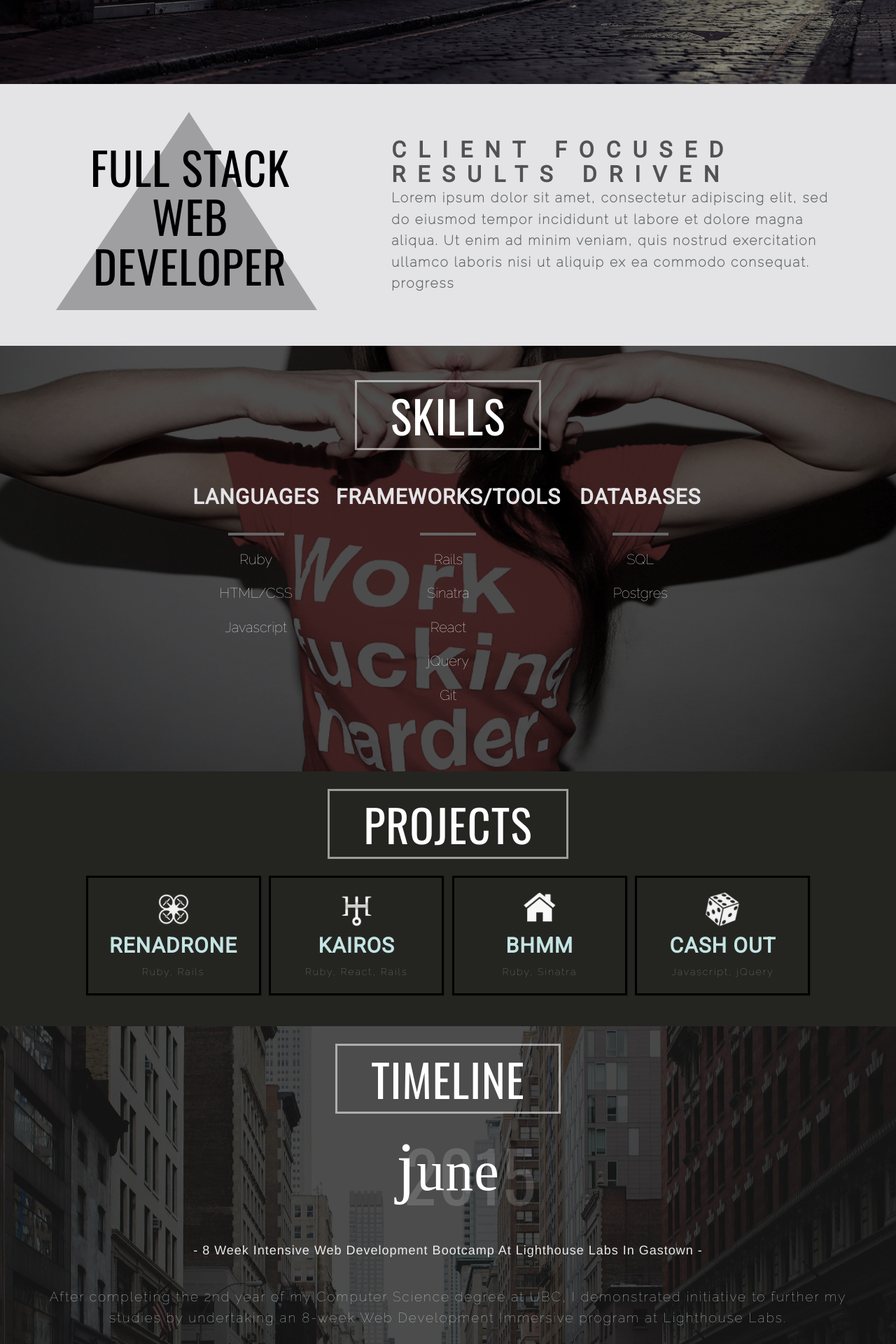
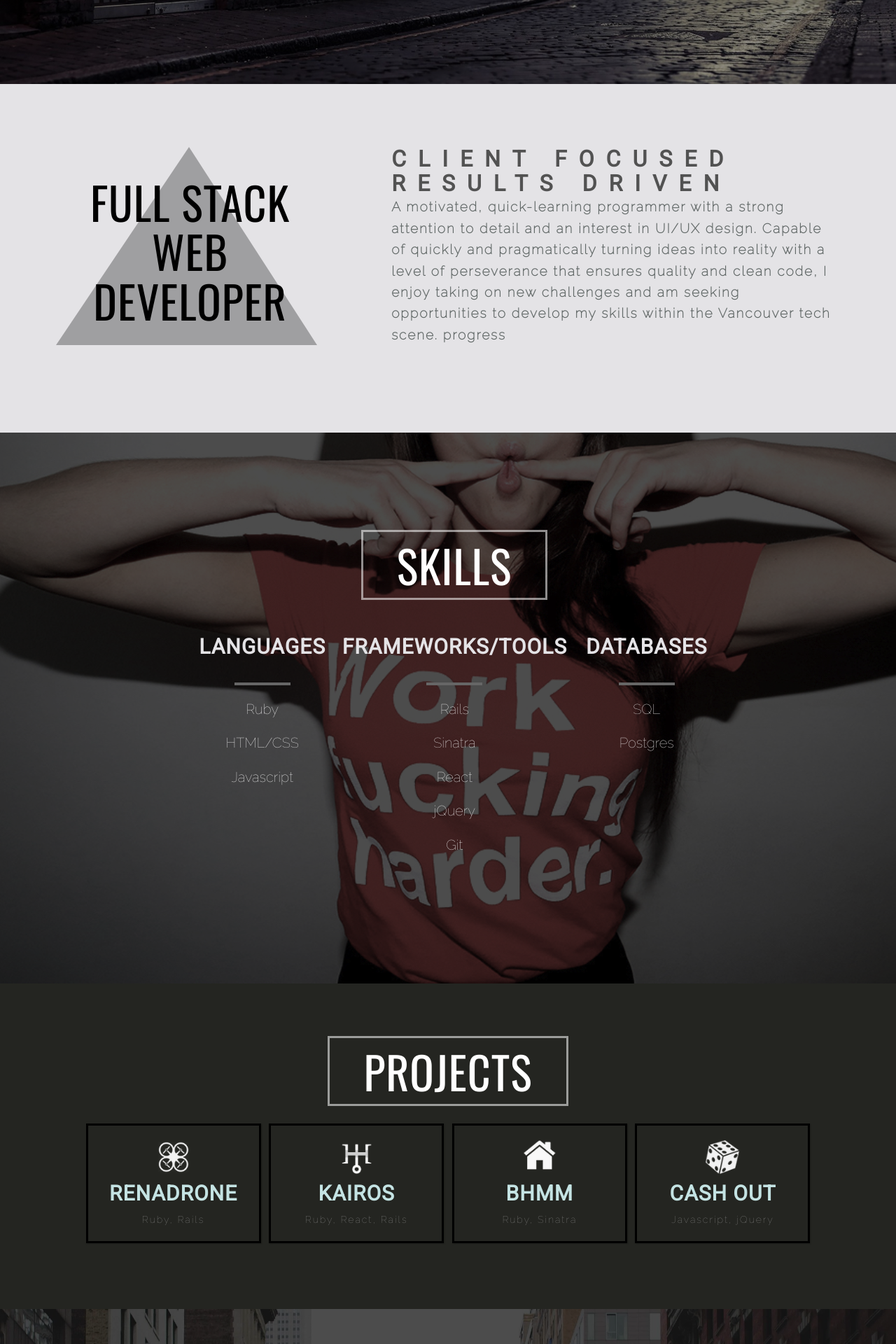
Before and after one commit to stephanielam/stephanielam, a PHP site: page /index.html in a window 1280 px wide. Shown: the part 680-2600 px from the top of the page at 70% size. Run offline with PHP 8.4, Linux system fonts and the light colour scheme; style sheets or scripts are compiled from the project's sources; some libraries are stand-ins or nearby versions; some web fonts are replaced.

Commit message:
Stylesheet changes

```diff
--- a/index.html
+++ b/index.html
@@ -57,7 +57,7 @@
   <div id="main">
     <div class="container">
       <h3>software developer</h3>
-      <h1 class="border">Stephanie Lam</h1>
+      <h1>Stephanie Lam</h1>
       <p class="description">LIGHTHOUSE LABS 2015 X UBC B.SC CS 2018</p>
     </div>
   </div>
@@ -70,19 +70,15 @@
       <div class="col-md-7">
         <h2>client focused <br> results driven</h2>
         <p>
-          Lorem ipsum dolor sit amet, consectetur adipiscing elit, sed do eiusmod tempor incididunt ut labore et dolore magna aliqua. Ut enim ad minim veniam, quis nostrud exercitation ullamco laboris nisi ut aliquip ex ea commodo consequat.
-            <!-- Taking pride in my work as a passionate full-stack web developer, I'm looking to expand my skills and continue to find opportunies to learn more and develop projects from beginning to end. Leaning towards front-end, I would love to be involved in design and
-
-            I'm capable of and enjoy learning, a necessity -->
+        A motivated, quick-learning programmer with a strong attention to detail and an interest in UI/UX design. Capable of quickly and pragmatically turning ideas into reality with a level of perseverance that ensures quality and clean code, I enjoy taking on new challenges and am seeking opportunities to develop my skills within the Vancouver tech scene.
             progress
           </p>
         </div>
       </div>
     </div>
     <div id="skills">
-      <div class="circle">
+      <div class="container">
         <h1><span class="border">Skills</span></h1>
-      </div>
         <div class="small-ctn">
           <h2>Languages</h2>
           <div class="divider"></div>
@@ -110,6 +106,7 @@
             <li>SQL</li>
             <li>Postgres</li>
           </ul>
+        </div>
       </div>
     </div>
     <div id="projects">
@@ -151,8 +148,7 @@
         <h3>- 8 week intensive web development bootcamp at Lighthouse Labs in Gastown - </h3>
         <br>
         <p>
-          After completing the 2nd year of my Computer Science degree at UBC, I demonstrated initiative to further my studies by undertaking an 8-week Web Development Immersive program at Lighthouse Labs.
-          <!-- Lighthouse has undeniably been the most significant decision I have made to date. Until now, the best investment I had ever made was having my eyebcontainers tattooed so I felt obligated to take a risk. After giving up my entire bank account and summer spending 60+ hr/week learning with a diverszse group of people,  -->
+          After completing the 2nd year of my Computer Science degree at UBC, I demonstrated initiative to further my studies by undertaking an 8-week Web Development Immersive program at Lighthouse Labs. This program has undeniably been the most significant decision I have made to date and my best investment of my time and money. During this program I learned HTML, CSS, Ruby, Sinatra, Rails, and the list goes on.
         </p>
 
         <h1 class="month"><span>A</span>ugust
@@ -160,7 +156,7 @@
         </h1>
         <h3>- Software Developer at Wishpond Technologies in Coal Harbour -</h3>
         <br>
-        <p>With a head start in coding through real-world projects and mentorship from industry professionals, I took advantage of the momentum I had from Lighthouse and made changes to my plan for the upcoming year. After some deliberation, I decided I would take a break from university to pursue a full-time career and gain real life experince.
+        <p>With a head start in coding through real-world projects and mentorship from industry professionals, I took advantage of the momentum I had from Lighthouse and made changes to my plan for the upcoming year. After some deliberation, I decided I would take a short break from university to pursue a full-time career and gain real life experince.
         </p>
 
         <h1 class="month"><span>J</span>anuary
@@ -169,9 +165,17 @@
         <h3>- Freelancing -</h3>
         <br>
         <p>
-          <!--     This is probably the most torn I've ever been. Being in a predicament where i don't know if my university experience is worth stopping the pursuit of your career -->
+          <!--     This is probably the most torn I've ever been. Being in a predicament where i don't know if my university experience is worth stopping the pursuit of your career. Some people may be completely against my decision of going back to university after being given all the tools I needed to pursue a career and get ahead while at this age but I knew this was an experience that I wouldn't be able to get back. University is a completely different ball park from highschool which in my opinion is a huge waste of time. -->
+          Lorem ipsum dolor sit amet, consectetur adipiscing elit, sed do eiusmod tempor incididunt ut labore et dolore magna aliqua. Ut enim ad minim veniam, quis nostrud exercitation ullamco laboris nisi ut aliquip ex ea commodo consequat. </p>
 
-          Lorem ipsum dolor sit amet, consectetur adipiscing elit, sed do eiusmod tempor incididunt ut labore et dolore magna aliqua. Ut enim ad minim veniam, quis nostrud exercitation ullamco laboris nisi ut aliquip ex ea commodo consequat. </p>
+        <h1 class="month"><span>S</span>eptember
+          <span class="year">2016</span>
+        </h1>
+        <h3>- Communications Department Head in CVC at UBC-</h3>
+        <p>
+          Duis aute irure dolor in reprehenderit in voluptate velit esse cillum dolore eu fugiat nulla pariatur. Excepteur sint occaecat cupidatat non proident, sunt in culpa qui officia deserunt mollit anim id est laborum.
+        </p>
+
         <h1 class="month"><span>M</span>ay
           <span class="year">2018</span>
         </h1>
--- a/sass/styles.scss
+++ b/sass/styles.scss
@@ -23,7 +23,7 @@ body {
 }
 
 .container {
-  padding: 40px 10px;
+  padding: 90px 10px;
 }
 
 h1 {
@@ -118,6 +118,7 @@ a {
     font-size: 84px;
     font-family: Raleway;
     font-weight: bold;
+    padding: 20px;
   }
 
   h3 {
@@ -159,7 +160,7 @@ a {
     color: #525252;
     font-size: 32px;
     letter-spacing: 17px;
-    margin: 37px 0px 0px 0px;
+    margin: 0px;
   }
 
   p {
@@ -216,7 +217,12 @@ a {
   h3 {
     text-transform: capitalize;
     font-size: 18px;
-    color: rgba(255, 255, 255, 0.9);
+    font-family: Times New Roman;
+    color: rgba(255, 255, 255, 0.7);
+  }
+
+  p {
+    color: white
   }
 
   p > span {
--- a/stylesheets/styles.css
+++ b/stylesheets/styles.css
@@ -21,7 +21,7 @@ body {
 
 /* line 25, ../sass/styles.scss */
 .container {
-  padding: 40px 10px;
+  padding: 90px 10px;
 }
 
 /* line 29, ../sass/styles.scss */
@@ -127,27 +127,28 @@ a:hover {
   font-size: 84px;
   font-family: Raleway;
   font-weight: bold;
+  padding: 20px;
 }
-/* line 123, ../sass/styles.scss */
+/* line 124, ../sass/styles.scss */
 #main h3 {
   color: rgba(255, 255, 255, 0.38);
   letter-spacing: 15px;
 }
-/* line 128, ../sass/styles.scss */
+/* line 129, ../sass/styles.scss */
 #main .container {
   padding-top: 16%;
 }
-/* line 132, ../sass/styles.scss */
+/* line 133, ../sass/styles.scss */
 #main p {
   letter-spacing: 7px;
 }
 
-/* line 137, ../sass/styles.scss */
+/* line 138, ../sass/styles.scss */
 #profile {
   background: #E4E3E6;
   text-align: left;
 }
-/* line 141, ../sass/styles.scss */
+/* line 142, ../sass/styles.scss */
 #profile .triangle {
   position: absolute;
   width: 373px;
@@ -156,7 +157,7 @@ a:hover {
   border-right: 183px solid transparent;
   border-bottom: 283px solid rgba(0, 0, 0, 0.3);
 }
-/* line 150, ../sass/styles.scss */
+/* line 151, ../sass/styles.scss */
 #profile h1 {
   color: black;
   width: 383px;
@@ -164,59 +165,59 @@ a:hover {
   position: relative;
   top: 43px;
 }
-/* line 158, ../sass/styles.scss */
+/* line 159, ../sass/styles.scss */
 #profile h2 {
   color: #525252;
   font-size: 32px;
   letter-spacing: 17px;
-  margin: 37px 0px 0px 0px;
+  margin: 0px;
 }
-/* line 165, ../sass/styles.scss */
+/* line 166, ../sass/styles.scss */
 #profile p {
   color: #616867;
   font-weight: bolder;
 }
 
-/* line 171, ../sass/styles.scss */
+/* line 172, ../sass/styles.scss */
 #skills {
   background-attachment: fixed;
   background-image: linear-gradient(to bottom, rgba(0, 0, 0, 0.7) 0%, rgba(0, 0, 0, 0.7) 100%), url(../images/background1.jpg);
   background-size: cover;
   padding: 5%;
 }
-/* line 177, ../sass/styles.scss */
+/* line 178, ../sass/styles.scss */
 #skills h2 {
   color: #E4E3E6;
   padding: 19px 0px 0px 0px;
 }
 
-/* line 183, ../sass/styles.scss */
+/* line 184, ../sass/styles.scss */
 #projects {
   background: #242521;
 }
-/* line 186, ../sass/styles.scss */
+/* line 187, ../sass/styles.scss */
 #projects p {
   font-size: 14px;
 }
 
-/* line 191, ../sass/styles.scss */
+/* line 192, ../sass/styles.scss */
 #blog {
   background-attachment: fixed;
   background-image: linear-gradient(to bottom, rgba(0, 0, 0, 0.7) 0%, rgba(0, 0, 0, 0.7) 100%), url(../images/background0.jpeg);
   background-size: cover;
 }
-/* line 196, ../sass/styles.scss */
+/* line 197, ../sass/styles.scss */
 #blog .month {
   font-family: Monsieur La Doulaise;
   text-transform: lowercase;
   font-size: 80px;
   position: relative;
 }
-/* line 203, ../sass/styles.scss */
+/* line 204, ../sass/styles.scss */
 #blog .month > span {
   font-size: 100px;
 }
-/* line 207, ../sass/styles.scss */
+/* line 208, ../sass/styles.scss */
 #blog .year {
   position: absolute;
   font-family: Oswald;
@@ -225,45 +226,50 @@ a:hover {
   top: 10px;
   right: 39%;
 }
-/* line 216, ../sass/styles.scss */
+/* line 217, ../sass/styles.scss */
 #blog h3 {
   text-transform: capitalize;
   font-size: 18px;
-  color: rgba(255, 255, 255, 0.9);
+  font-family: Times New Roman;
+  color: rgba(255, 255, 255, 0.7);
 }
-/* line 222, ../sass/styles.scss */
+/* line 223, ../sass/styles.scss */
+#blog p {
+  color: white;
+}
+/* line 227, ../sass/styles.scss */
 #blog p > span {
   letter-spacing: 10px;
 }
 
-/* line 227, ../sass/styles.scss */
+/* line 232, ../sass/styles.scss */
 #art {
   background: #BFD0CD;
 }
-/* line 229, ../sass/styles.scss */
+/* line 234, ../sass/styles.scss */
 #art h1 {
   color: black;
 }
-/* line 232, ../sass/styles.scss */
+/* line 237, ../sass/styles.scss */
 #art img {
   max-height: 350px;
   max-width: 340px;
   padding: 10px;
 }
 
-/* line 239, ../sass/styles.scss */
+/* line 244, ../sass/styles.scss */
 #contact {
   background: black;
 }
-/* line 242, ../sass/styles.scss */
+/* line 247, ../sass/styles.scss */
 #contact .container {
   padding: 14% 2%;
 }
-/* line 246, ../sass/styles.scss */
+/* line 251, ../sass/styles.scss */
 #contact h2 {
   margin: 25px;
 }
-/* line 250, ../sass/styles.scss */
+/* line 255, ../sass/styles.scss */
 #contact img {
   height: 20px;
   margin: 10px;
@@ -276,7 +282,7 @@ a:hover {
   font-weight: normal;
   font-style: normal;
 }
-/* line 270, ../sass/styles.scss */
+/* line 275, ../sass/styles.scss */
 #projects .small-ctn {
   display: inline-table;
   box-shadow: 1px 1px 2px rgba(0, 0, 0, 0.2);
@@ -291,7 +297,7 @@ a:hover {
   -ms-transition: all 300ms linear;
   transition: all 300ms linear;
 }
-/* line 284, ../sass/styles.scss */
+/* line 289, ../sass/styles.scss */
 #projects .small-ctn:hover {
   float: clear;
   background: rgba(0, 0, 0, 0.83);
@@ -302,7 +308,7 @@ a:hover {
   -o-transform: scale(1.1);
   transform: scale(1.1);
 }
-/* line 296, ../sass/styles.scss */
+/* line 301, ../sass/styles.scss */
 #projects .ca-icon {
   display: inline-block;
   top: 10%;
@@ -314,7 +320,7 @@ a:hover {
   -ms-transition: all 400ms linear;
   transition: all 400ms linear;
 }
-/* line 308, ../sass/styles.scss */
+/* line 313, ../sass/styles.scss */
 #projects .small-ctn:hover .ca-icon {
   opacity: 0.2;
   position: absolute;
@@ -329,7 +335,7 @@ a:hover {
   -moz-animation: smallToBig 800ms alternate infinite ease;
   -ms-animation: smallToBig 800ms alternate infinite ease;
 }
-/* line 323, ../sass/styles.scss */
+/* line 328, ../sass/styles.scss */
 #projects .ca-main {
   font-size: 30px;
   z-index: 2;
@@ -340,7 +346,7 @@ a:hover {
   -ms-transition: all 200ms linear;
   transition: all 200ms linear;
 }
-/* line 334, ../sass/styles.scss */
+/* line 339, ../sass/styles.scss */
 #projects .small-ctn:hover .ca-main {
   opacity: 1;
   color: white;
@@ -349,7 +355,7 @@ a:hover {
   -moz-animation: smallToBig 300ms ease;
   -ms-animation: smallToBig 300ms ease;
 }
-/* line 343, ../sass/styles.scss */
+/* line 348, ../sass/styles.scss */
 #projects .ca-sub {
   font-size: 14px;
   color: #AAA;
@@ -363,14 +369,14 @@ a:hover {
   -ms-transition: all 200ms linear;
   transition: all 200ms linear;
 }
-/* line 357, ../sass/styles.scss */
+/* line 362, ../sass/styles.scss */
 #projects .small-ctn:hover .ca-sub {
   color: #ccff00;
   -webkit-animation: moveFromBottom 500ms ease;
   -moz-animation: moveFromBottom 500ms ease;
   -ms-animation: moveFromBottom 500ms ease;
 }
-/* line 364, ../sass/styles.scss */
+/* line 369, ../sass/styles.scss */
 #projects .ca-descrip {
   display: none;
   margin: 0;
@@ -381,7 +387,7 @@ a:hover {
   -ms-transition: all 200ms linear;
   transition: all 200ms linear;
 }
-/* line 375, ../sass/styles.scss */
+/* line 380, ../sass/styles.scss */
 #projects .small-ctn:hover .ca-descrip {
   display: inline-block;
   z-index: 2;
```
Lines whose indentation alone changed are shown as unchanged.
